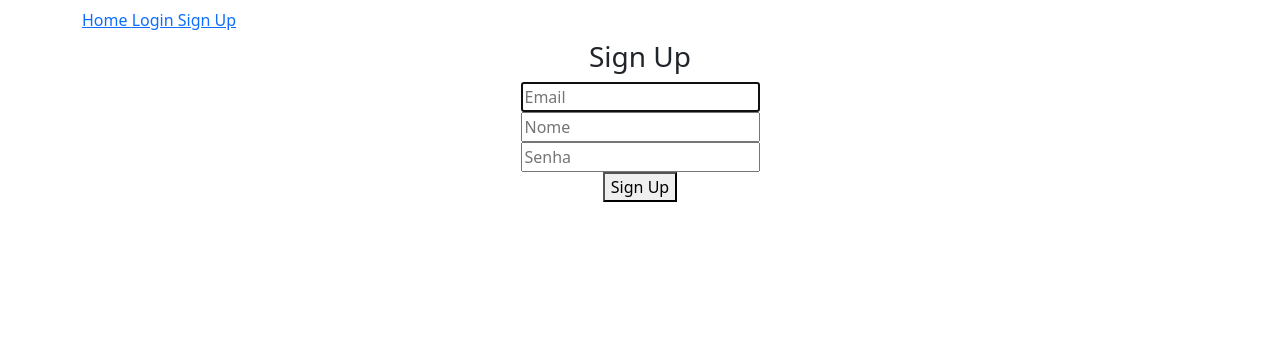
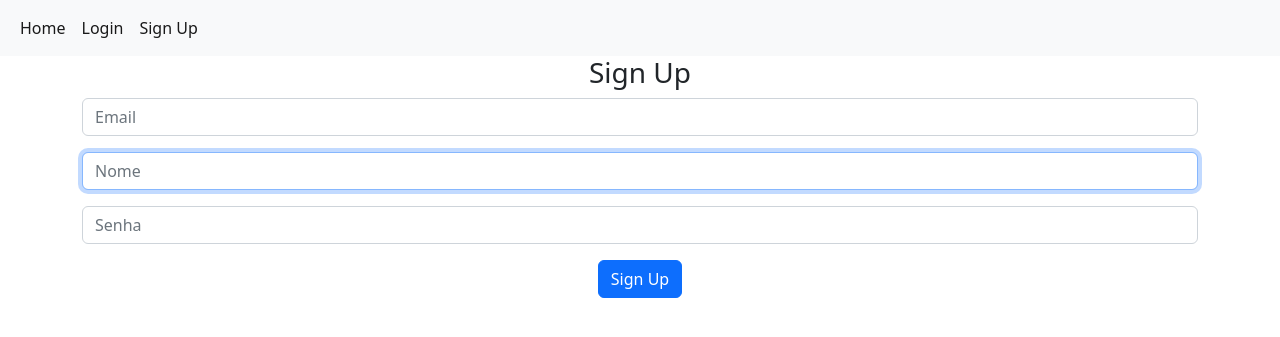
Before and after one commit to JosueNery/controlador-flask, a Python web app: template templates/signup.html in a window 1280 px wide. Shown: the top 337 px of the page. Run offline with Jinja, Linux system fonts and the light colour scheme; the template is opened without the code that fills it, so the values that code supplies are empty.

Commit message:
atualizando layout

```diff
--- a/templates/base.html
+++ b/templates/base.html
@@ -14,29 +14,28 @@
     <section class="hero is-primary is-fullheight" style="text-align: center;">
 
         <div class="hero-head">
-            <nav class="navbar">
-                <div class="container">
-
-                    <div id="navbarMenuHeroA" class="navbar-menu">
-                        <div class="navbar-end">
-                            <a href="{{ url_for('main.index') }}" class="navbar-item">
+            <nav class="navbar navbar-expand-lg bg-light">
+                <div class="container-fluid">
+                    <div id="navbarNavAltMarkup" class="navbar-collapse">
+                        <div class="navbar-nav">
+                            <a href="{{ url_for('main.index') }}" class="nav-item nav-link active">
                                 Home
                             </a>
                             {% if current_user.is_authenticated %}
-                            <a href="{{ url_for('ucBp.uc_list') }}" class="navbar-item">
+                            <a href="{{ url_for('ucBp.uc_list') }}" class="nav-item nav-link active">
                                 UC List
                             </a>
                             {% endif %}
                             {% if not current_user.is_authenticated %}
-                            <a href="{{ url_for('authBp.login') }}" class="navbar-item">
+                            <a href="{{ url_for('authBp.login') }}" class="nav-item nav-link active">
                                 Login
                             </a>
-                            <a href="{{ url_for('authBp.signup') }}" class="navbar-item">
+                            <a href="{{ url_for('authBp.signup') }}" class="nav-item nav-link active">
                                 Sign Up
                             </a>
                             {% endif %}
                             {% if current_user.is_authenticated %}
-                            <a href="{{ url_for('authBp.logout') }}" class="navbar-item">
+                            <a href="{{ url_for('authBp.logout') }}" class="navbar-item nav-link active">
                                 Logout
                             </a>
                             {% endif %}
--- a/templates/signup.html
+++ b/templates/signup.html
@@ -12,25 +12,27 @@
         {% endif %}
         {% endwith %}
         <form method="POST" action="/signup">
-            <div class="field">
-                <div class="control">
-                    <input class="input is-large" type="email" name="email" placeholder="Email" autofocus="">
+            <div class="mb-3">
+                <div id="emailHelp" class="form-text">
+                    <input class="form-control" id="exampleInputEmail1" aria-describedby="emailHelp" type="email"
+                        name="email" placeholder="Email">
                 </div>
             </div>
 
-            <div class="field">
+            <div class="mb-3">
                 <div class="control">
-                    <input class="input is-large" type="text" name="nome" placeholder="Nome" autofocus="">
+                    <input class="form-control" type="text" name="nome" placeholder="Nome" autofocus="">
                 </div>
             </div>
 
-            <div class="field">
-                <div class="control">
-                    <input class="input is-large" type="password" name="password" placeholder="Senha">
+            <div class="mb-3">
+                <div for="exampleInputPassword1" class="form-label">
+                    <input class="form-control" id="exampleInputPassword1" type="password" name="password"
+                        placeholder="Senha">
                 </div>
             </div>
 
-            <button class="button is-block is-info is-large is-fullwidth">Sign Up</button>
+            <button class="btn btn-primary">Sign Up</button>
         </form>
     </div>
 </div>
```
Also changed, not shown: templates/login.html (+11 -9 lines).
